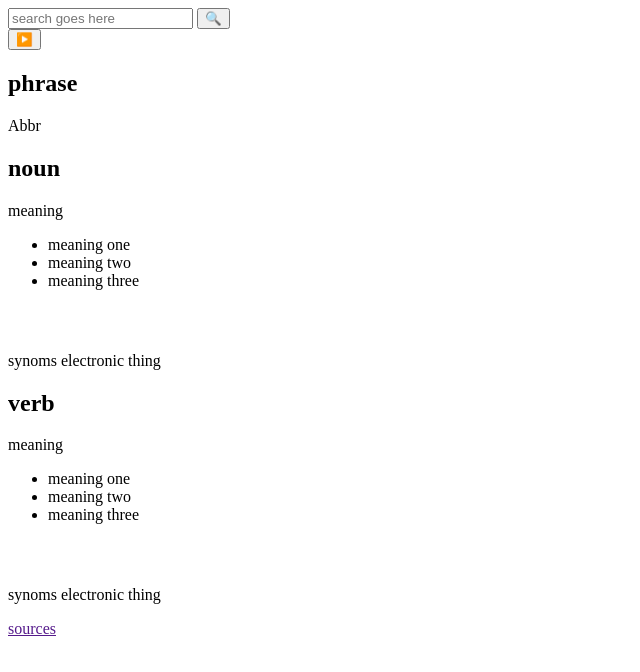
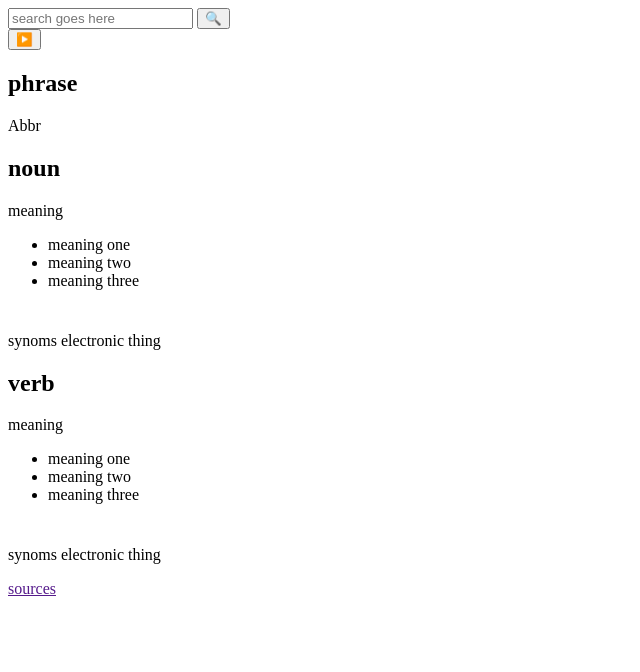
Before and after one commit to jabo-arnold-landry/Dictionary-App, a website with bundled scripts: page index.html in a window 1280 px wide. Shown: the whole page, without its empty margins (0-640 px from the left). Built offline with nearby package versions, Linux system fonts and the light colour scheme.

Commit message:
fix:Adjust height and overflow properties for the unordered list in style.css

```diff
--- a/src/style.css
+++ b/src/style.css
@@ -11,8 +11,8 @@
 }
 
 ul {
-  height: 100px;
-  overflow-y: auto;
+  height: 80px;
+  overflow: auto;
   scrollbar-color: purple white;
 }
 
```
